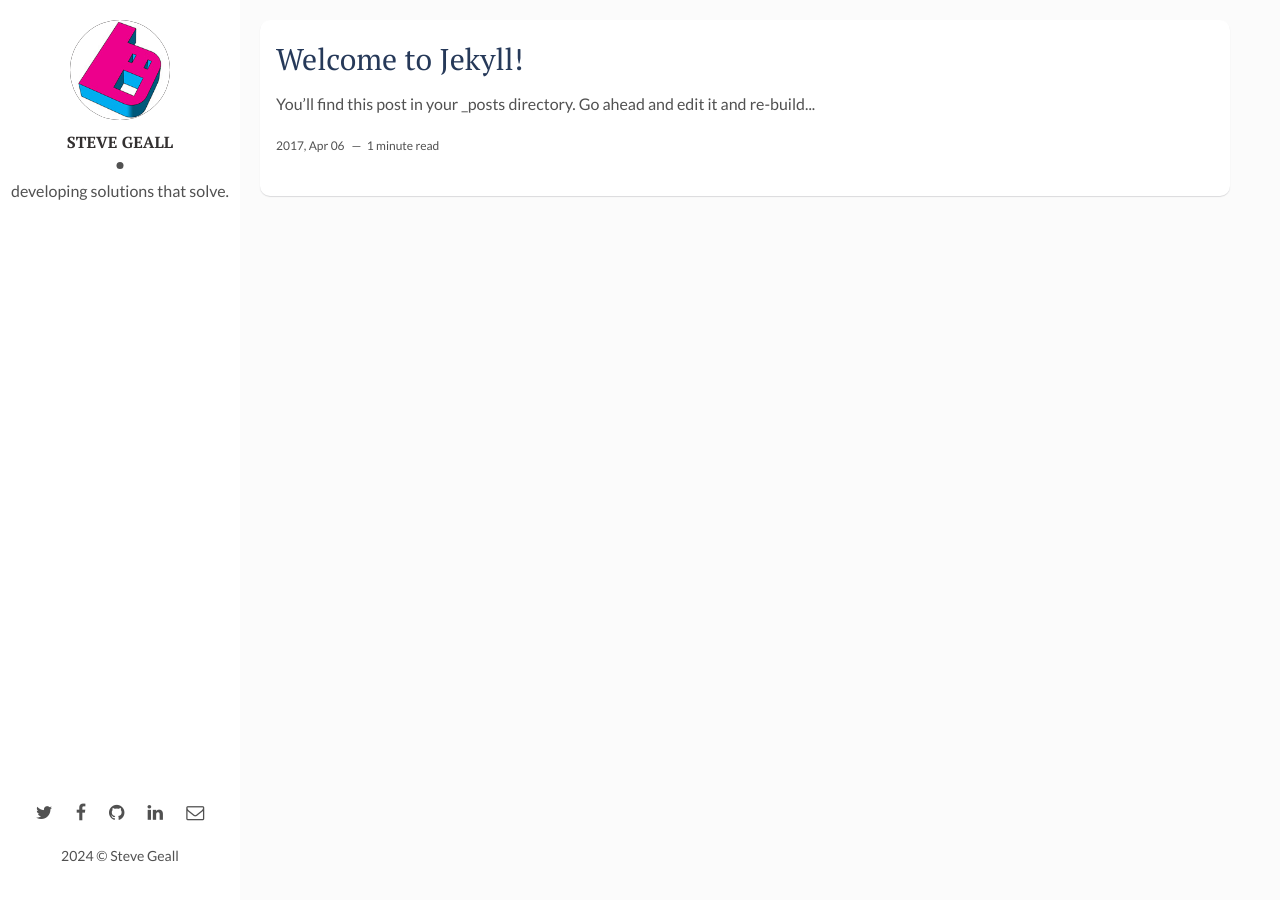
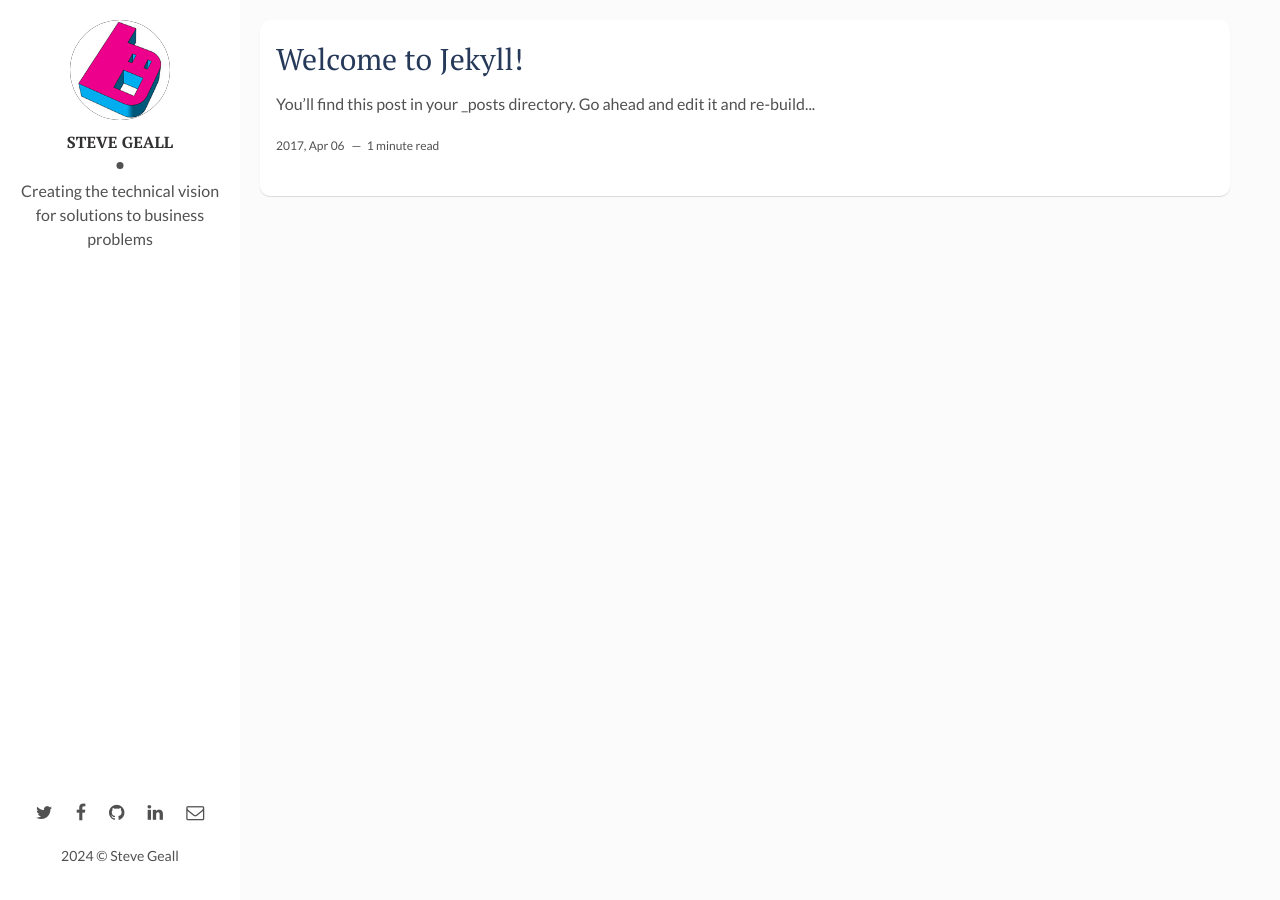
Before and after one commit to borough11/borough11.github.io, a Jekyll site: the page built from index.html, in a window 1280 px wide. Built offline with Jekyll 4.4.1, drawn with Linux system fonts in a browser that asks for light colours; the list of posts is cut into pages by our own code.

Commit message:
modified:   _config.yml

```diff
--- a/_config.yml
+++ b/_config.yml
@@ -9,7 +9,7 @@ site-twitter: #if your site has a twitter account, enter it here
 # Author Settings
 author: Steve Geall # add your name
 author-img: borough11.jpg # add your photo
-about-author: developing solutions that solve. # add description
+about-author: Creating the technical vision for solutions to business problems # add description
 social-twitter: # add your Twitter handle
 social-facebook: # add your Facebook handle
 social-github: borough11 # add your Github handle
```
